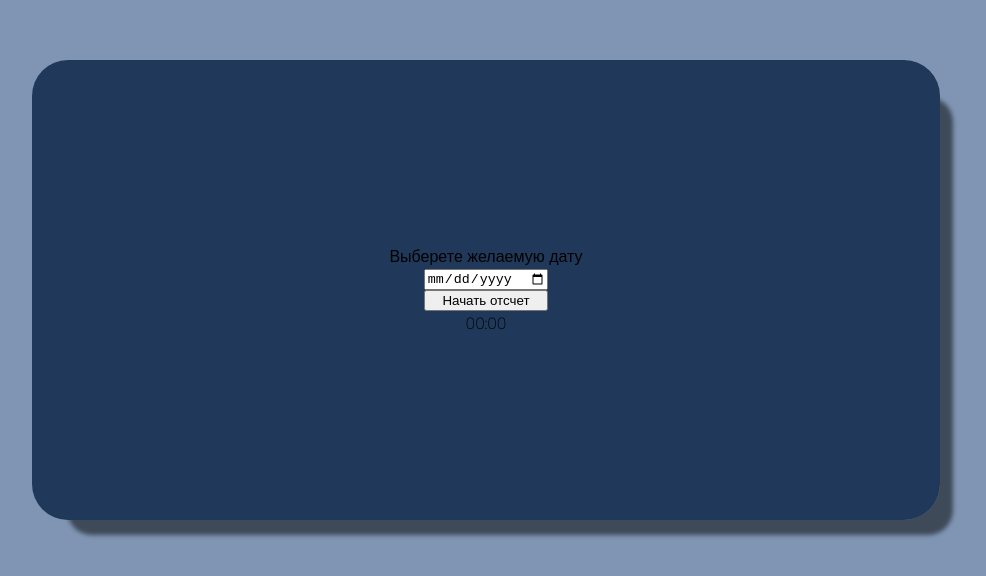
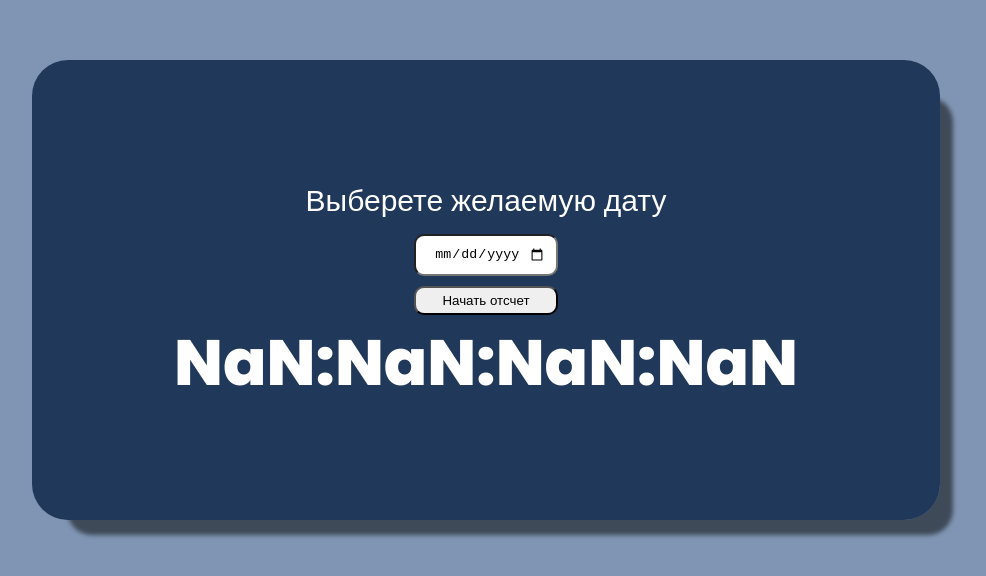
Before and after one commit to petr-rikhter/wish-timer, a React (Create React App) app: page / in a window 1280 px wide. Shown: the part 110-686 px from the top of the page, without its empty margins (154-1140 px from the left). Built offline with nearby package versions, Linux system fonts and the light colour scheme.

Commit message:
added time to UI

```diff
--- a/public/index.html
+++ b/public/index.html
@@ -16,7 +16,7 @@
     <link rel="preconnect" href="https://fonts.googleapis.com" />
     <link rel="preconnect" href="https://fonts.gstatic.com" crossorigin />
     <link
-      href="https://fonts.googleapis.com/css2?family=Poppins:wght@200;900&display=swap"
+      href="https://fonts.googleapis.com/css2?family=Poppins:wght@200;300;400;500;600;700;800;900&display=swap"
       rel="stylesheet"
     />
     <title>React App</title>
--- a/src/App.css
+++ b/src/App.css
@@ -26,3 +26,33 @@
   display: flex;
   flex-direction: column;
 }
+
+.app .text {
+  font-weight: 500;
+  font-size: 30px;
+  color: #ffffff;
+  padding: 10px 0;
+}
+
+.input {
+  border-radius: 10px;
+  text-align: center;
+  padding: 10px 10px;
+  margin-bottom: 10px;
+}
+
+.button {
+  border-radius: 10px;
+  text-align: center;
+  padding: 5px 0;
+}
+
+.timer {
+  display: flex;
+  font-weight: 800;
+  font-size: 64px;
+  line-height: 96px;
+  text-align: center;
+
+  color: #ffffff;
+}
--- a/src/App.js
+++ b/src/App.js
@@ -1,20 +1,59 @@
+import { useEffect, useState } from "react";
 import "./App.css";
 
 const App = () => {
+  const [timeLeft, setTimeLeft] = useState();
+
+  const padTime = (time) => time.toString().padStart(2, 0);
+
+  const seconds = padTime(Math.floor(timeLeft / 1000) % 60);
+  const minutes = padTime(Math.floor(timeLeft / (1000 * 60)) % 60);
+  const hours = padTime(Math.floor(timeLeft / (1000 * 60 * 60)) % 24);
+  const days = padTime(Math.floor(timeLeft / (1000 * 60 * 60 * 24)));
+
+  // useEffect(() => {
+  //   const interval = setInterval(() => {
+  //     setTimeLeft((timeLeft) => timeLeft - 1);
+  //   }, 1000);
+  // }, []);
+
+  const dateChangeHandler = (event) => {
+    const chooseDate = new Date(event.target.value).getTime();
+    const dateNow = new Date().getTime();
+
+    setTimeLeft(Math.abs(chooseDate - dateNow));
+  };
+
+  // const startTimerHandler = (event) => {
+
+  // };
+
   return (
     <div className="background">
       <div className="app">
         <div className="text">Выберете желаемую дату</div>
 
         <form>
-          <input type="date"></input>
-          <button type="submit">Начать отсчет</button>
+          <input
+            // value={chooseDate}
+            onChange={dateChangeHandler}
+            className="input"
+            type="date"
+          />
+
+          <button className="button" type="submit">
+            Начать отсчет
+          </button>
         </form>
 
         <div className="timer">
-          <span className="hours">00</span>
+          <span className="days">{days}</span>
           <span className="dots">:</span>
-          <span className="seconds">00</span>
+          <span className="hours">{hours}</span>
+          <span className="dots">:</span>
+          <span className="minutes">{minutes}</span>
+          <span className="dots">:</span>
+          <span className="seconds">{seconds}</span>
         </div>
       </div>
     </div>
```
